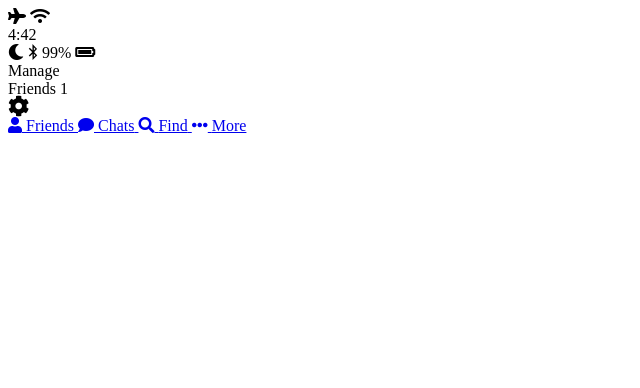
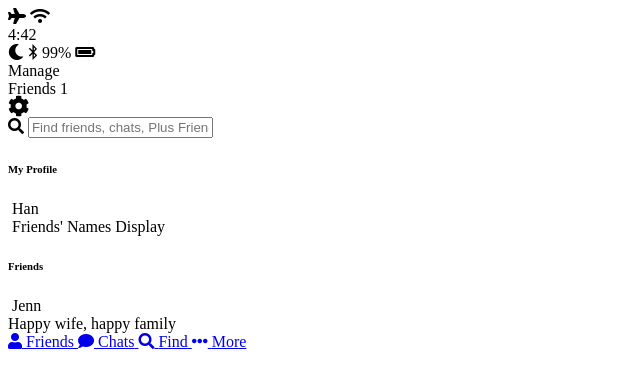
Before and after one commit to kimhandole/kakao-clone, a plain HTML site: page index.html in a window 1280 px wide. Shown: the whole page, without its empty margins (0-640 px from the left). Drawn offline with Linux system fonts and the light colour scheme.

Commit message:
main elements such as profile/friends section header and rows added on index.html

```diff
--- a/index.html
+++ b/index.html
@@ -34,6 +34,43 @@
             </div>
         </div>
     </header>
+    <main class="friends">
+        <div class="search-bar">
+            <i class="fas fa-search"></i>
+            <input type="text" placeholder="Find friends, chats, Plus Friends">
+        </div>
+        <section class="friends__section">
+            <header class="friends__section-header">
+                <h6 class="friends__section-title">My Profile</h6>
+            </header>
+            <div class="friends__section-rows">
+                <div class="friends__section-row">
+                    <img src="" alt="">
+                    <span class="friends-section-name">Han</span>
+                </div>
+                <div class="friends__section-row">
+                    <img src="" alt="">
+                    <span class="friends__section-name">Friends' Names Display</span>
+                </div>
+            </div>
+        </section>
+        <section class="friends__friend-list">
+            <header class="friends__section-header">
+                <h6 class="friends__section-title">Friends</h6>
+            </header>
+            <div class="friends__section-rows">
+                <div class="friends__section-row">
+                    <div class="friends__section-column">
+                        <img src="" alt="">
+                        <span class="friends-section-name">Jenn</span>
+                    </div>
+                    <span class="friends__section-tagline">
+                        Happy wife, happy family
+                    </span>
+                </div>
+            </div>
+        </section>
+    </main>
     <nav class="tab-bar">
         <a href="index.html" class="tab-bar__tab tab-bar__tab--selected">
             <i class="fas fa-user"></i>
```
